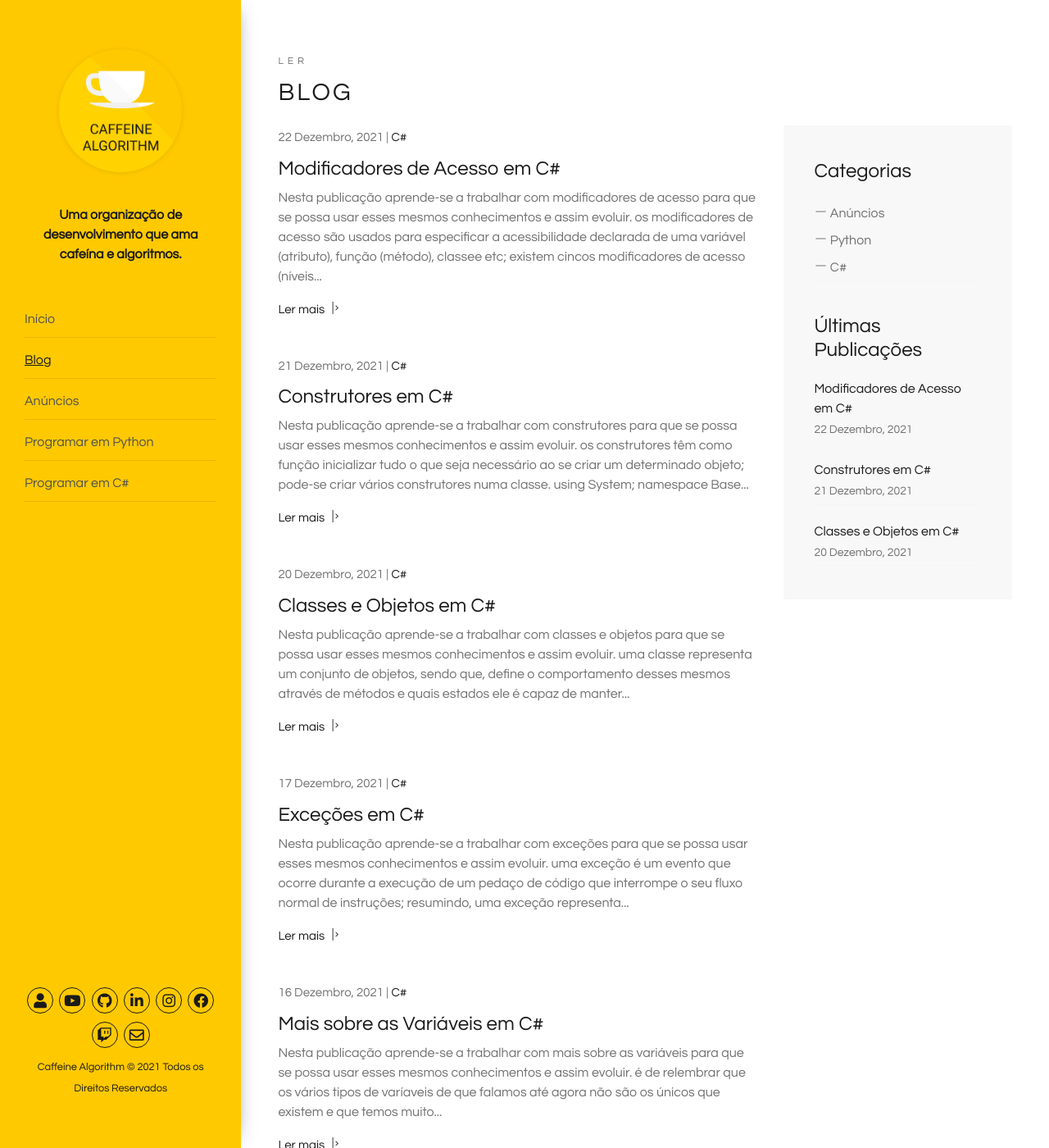
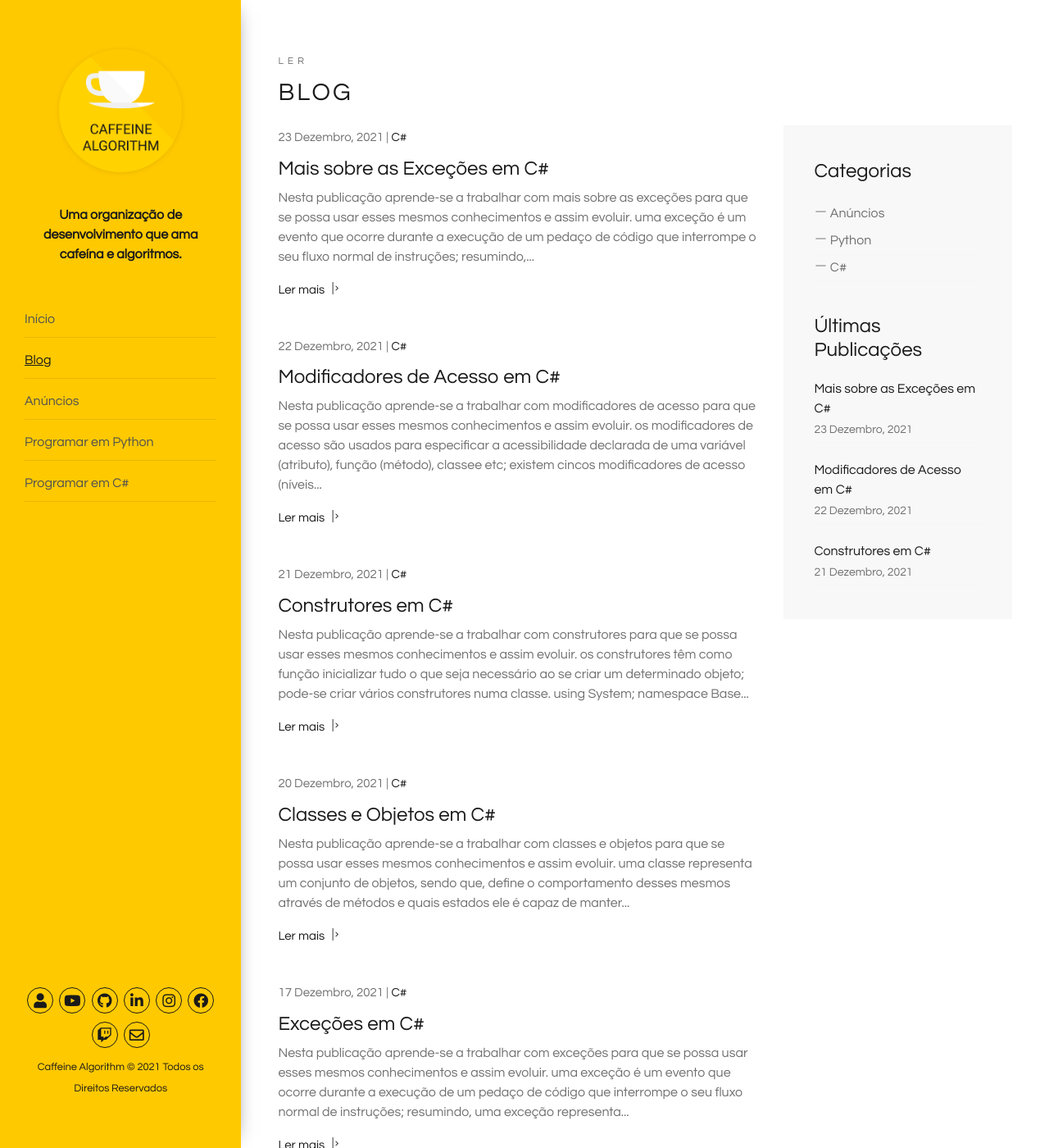
Before and after one commit to caffeinealgorithm/caffeinealgorithm.github.io, a Jekyll site: the page built from blog/index.html, in a window 1280 px wide and 1400 px high. Shown: the whole window at 82% size. Built offline with Jekyll 4.4.1, drawn with Linux system fonts in a browser that asks for light colours; the list of posts is cut into pages by our own code; some of the changed text lies outside the part shown.

Commit message:
Add 35º episode of the C# programming series

````diff
--- /dev/null
+++ b/_posts/2021-12-23-mais-sobre-as-excecoes-em-csharp.md
@@ -0,0 +1,44 @@
+---
+layout: post
+excerpt: Blog
+title: 'Mais sobre as Exceções em C#'
+description: 'Descobre como se trabalha com mais sobre as exceções na linguagem de programação C#. Obtém respostas às tuas dúvidas com a teoria e os exemplos apresentados.'
+keywords: 'c#, csharp, exceções, exceção, publicação'
+date: 2021-12-23
+categories: [C#]
+---
+
+Nesta publicação aprende-se a trabalhar com mais sobre as exceções para que se possa usar esses mesmos conhecimentos e assim evoluir.
+
+- uma exceção é um evento que ocorre durante a execução de um pedaço de código que interrompe o seu fluxo normal de instruções;
+- resumindo, uma exceção representa um erro;
+- existe a possibilidade de se criar exceções próprias e de as usar com o throw;
+- o throw é usado para sinalizar a ocorrência da exceção durante a execução do programa.
+
+```csharp
+using System;
+
+namespace Base {
+  class MaisSobreAsExcecoes {
+    private Exception stringVazia = new Exception("Não se pode verificar uma string que esteja vazia.");
+
+    public void Run() {
+      try {
+        VerificarString("Nelson Silva");
+      }
+      catch (Exception excecao) {
+        Console.WriteLine(excecao);
+      }
+    }
+
+    private void VerificarString(string _string) {
+      if (_string == string.Empty)
+        throw stringVazia;
+    }
+  }
+}
+```
+
+Não te esqueças de [assistir ao vídeo](https://youtu.be/06RgzwoqPDU){:target="\_blank"} e podes sempre ler esta publicação [em inglês](https://nelsonsilvadev.com/blog/20211223/more-about-exceptions-in-csharp/){:target="\_blank"}.
+
+### _Happy coding!_
--- a/index.html
+++ b/index.html
@@ -73,7 +73,7 @@
       </div>
 
       <div class="row">
-        {% for video in site.csharp %} {% if video.id == "/csharp/34" %}
+        {% for video in site.csharp %} {% if video.id == "/csharp/35" %}
         <div
           class="col-xs-12 col-sm-3 col-sm-6 col-lg-6 col-xl-3 animate-box"
           data-animate-effect="fadeInLeft"
````
Also changed, not shown: _csharp/35.md (added, +5 -0 lines), assets/img/playlists/csharp/35.png (added).
